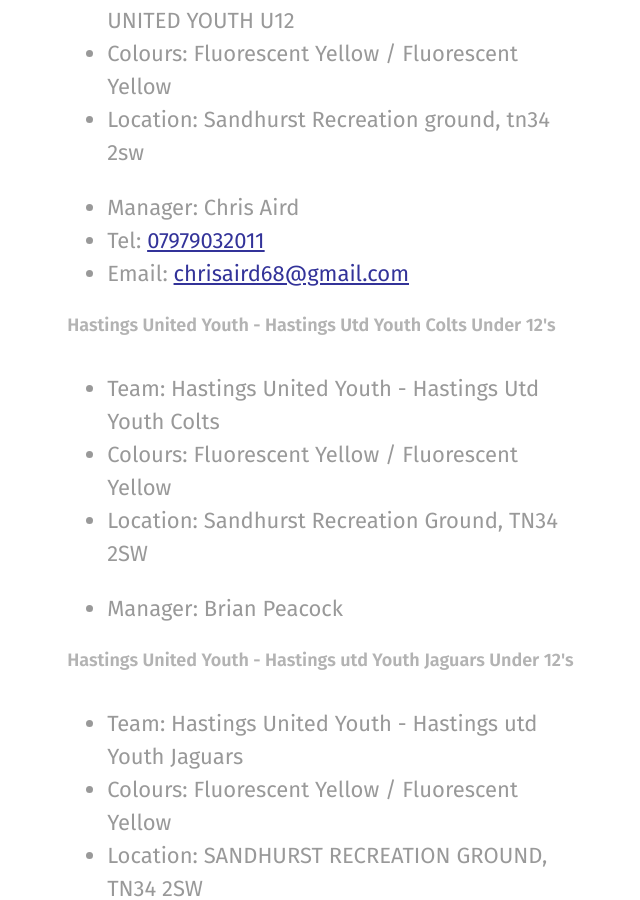
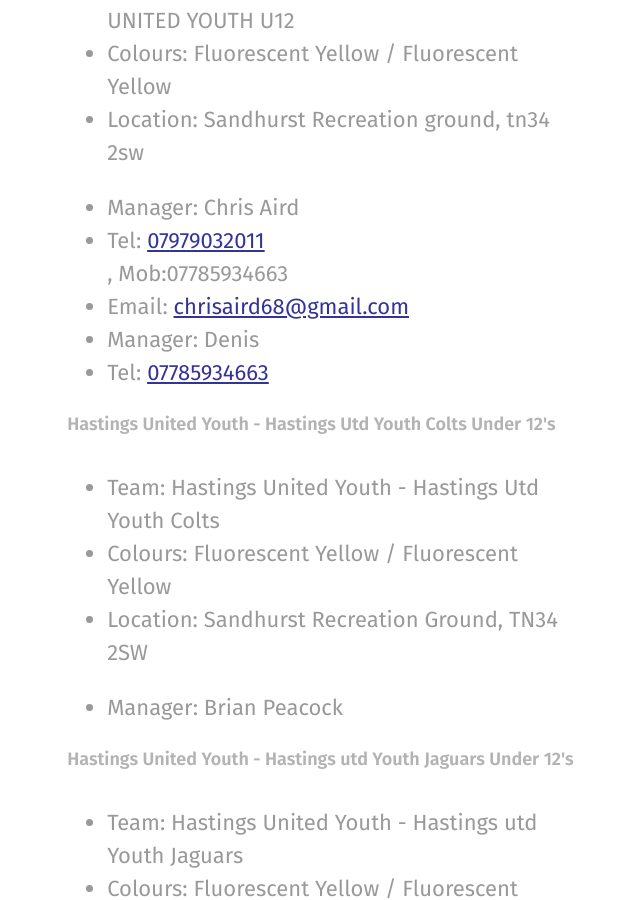
Before and after one commit to rotherleague/Rother, a Jekyll site: the page built from clubs.md, in a window 1280 px wide and 900 px high, scrolled down 20208 px. Shown: the whole window, without its empty margins (370-1010 px from the left). Built offline with Jekyll 4.4.1, drawn with Linux system fonts in a browser that asks for light colours; nearby versions of some CDN libraries.

Commit message:
Update hastings_united.html

```diff
--- a/_includes/clubs/hastings_united.html
+++ b/_includes/clubs/hastings_united.html
@@ -117,8 +117,12 @@ Email: <a href="mailto:chrisaird68@gmail.com">chrisaird68@gmail.com</a></p>
       <li>Manager: Chris Aird<br>
       </li>
       <li>Tel: <a href="tel:07979032011">07979032011</a><br>
+      </li>, Mob:07785934663
+      <li>Email: <a href="mailto:chrisaird68@gmail.com">chrisaird68@gmail.com</a><br>
       </li>
-      <li>Email: <a href="mailto:chrisaird68@gmail.com">chrisaird68@gmail.com</a><br>
+      <li>Manager: Denis<br>
+      </li>
+      <li>Tel: <a href="tel:07785934663">07785934663</a><br>
       </li>
     </ul>
   </div>
```
